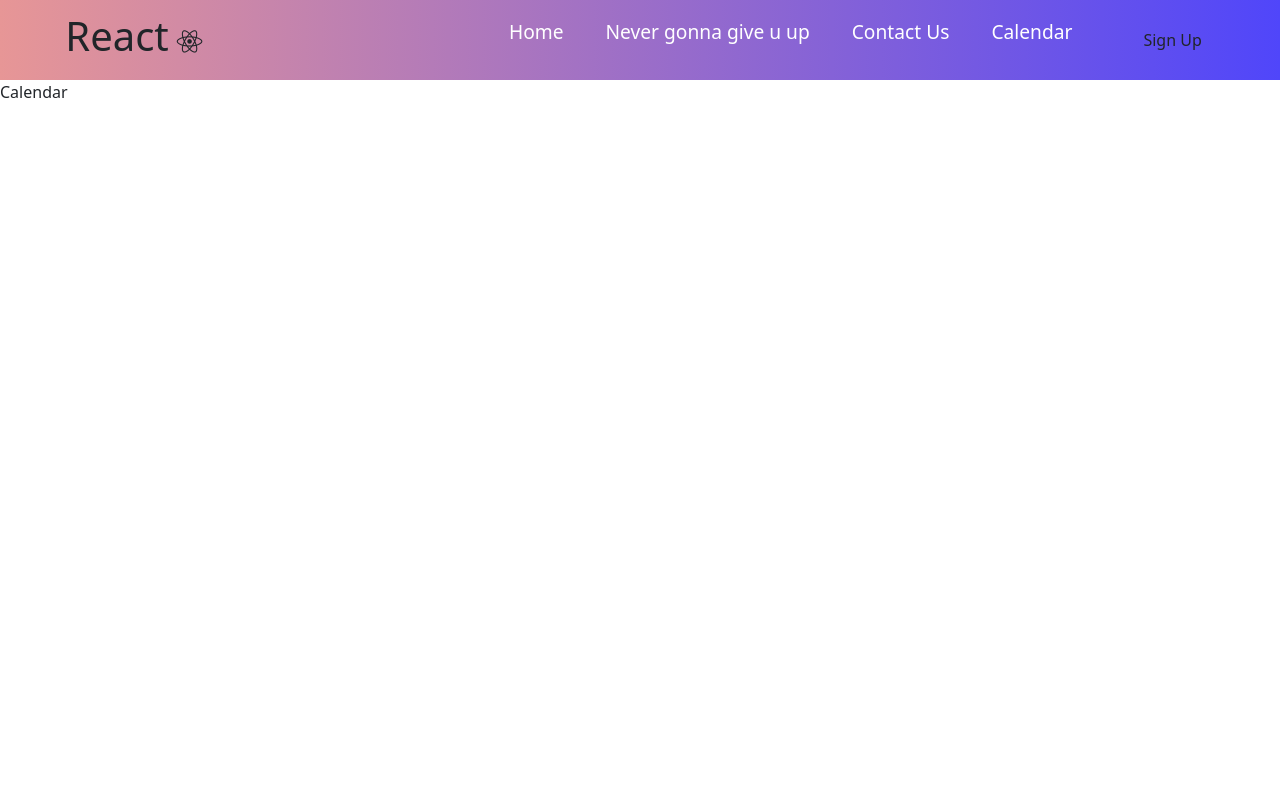
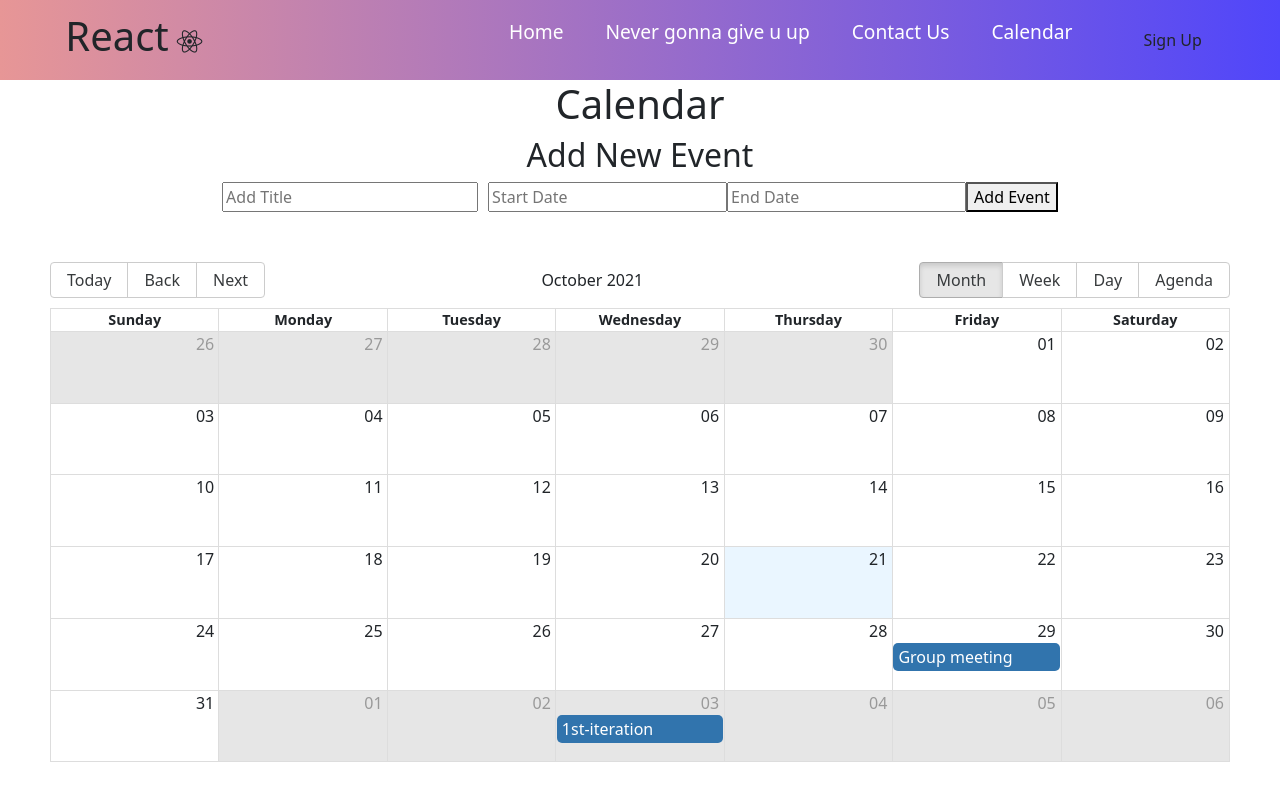
Before and after one commit to mitchellmui17/schedulemester, a React (Create React App) app: page /Calendar in a window 1280 px wide. Shown: the top 800 px of the page. Built offline with nearby package versions, Linux system fonts and the light colour scheme; no server answers.

Commit message:
draft-version

```diff
--- a/package.json
+++ b/package.json
@@ -7,9 +7,12 @@
     "@testing-library/react": "^11.2.7",
     "@testing-library/user-event": "^12.8.3",
     "bootstrap": "^5.1.3",
+    "date-fns": "^2.25.0",
     "firebase": "^8.1.1",
     "react": "^17.0.2",
+    "react-big-calendar": "^0.38.0",
     "react-bootstrap": "^1.6.4",
+    "react-datepicker": "^4.3.0",
     "react-dom": "^17.0.2",
     "react-icons": "^4.3.1",
     "react-router-dom": "^5.3.0",
--- a/src/App.js
+++ b/src/App.js
@@ -2,7 +2,7 @@
 import SignUp from './components/SignUp/SignUp.js';
 import ContactUs from './components/ContactUs/ContactUs';
 import Navbar from './components/NavBar/NavBar';
-import Calendar from './components/Calendar/Calendar';
+import Calendar from './components/Calendar/MyCalendar';
 import Login from './components/Login/Login'
 import React from "react"
 import { Container, NavItem } from 'react-bootstrap';
--- a/src/components/Calendar/Calendar.js
+++ /dev/null
@@ -1,24 +0,0 @@
-import React, {Component} from "react";
-
-
-
-class LandingPage extends Component{
-
-
-    render(){
-
-        return(
-            <div>
-            <div className ="welcome-template">
-                <div className = "welcome-comment">
-                    <span className ="welcome">Calendar</span><br></br>
-                </div>
-
-            </div>
-            {/* <Footer/> */}
-            </div>
-
-        )
-    }
-}
-export default LandingPage;
--- /dev/null
+++ b/src/components/Calendar/MyCalendar.css
@@ -0,0 +1,7 @@
+.MyCalendar {
+	text-align: center;
+}
+
+.App {
+	text-align: center;
+}
--- /dev/null
+++ b/src/components/Calendar/MyCalendar.js
@@ -0,0 +1,69 @@
+import format from "date-fns/format";
+import getDay from "date-fns/getDay";
+import parse from "date-fns/parse";
+import startOfWeek from "date-fns/startOfWeek";
+import React, { useState } from "react";
+import { Calendar, dateFnsLocalizer } from "react-big-calendar";
+import "react-big-calendar/lib/css/react-big-calendar.css";
+import DatePicker from "react-datepicker";
+import "react-datepicker/dist/react-datepicker.css";
+import "./MyCalendar.css";
+
+const locales = {
+    "en-US": require("date-fns/locale/en-US"),
+};
+const localizer = dateFnsLocalizer({
+    format,
+    parse,
+    startOfWeek,
+    getDay,
+    locales,
+});
+
+const events = [
+    {
+        title: "Group meeting",
+        allDay: true,
+        start: new Date(2021, 9, 29),
+        end: new Date(2021 ,9, 29),
+    },
+    {
+        title: "1st-iteration",
+        allDay: true,
+        start: new Date(2021, 10, 3),
+        end: new Date(2021 ,10, 3),
+    },
+    {
+        title: "2st-iteration",
+        allDay: true,
+        start: new Date(2021, 10, 17),
+        end: new Date(2021 ,10, 17),
+    },
+];
+
+function MyCalendar() {
+    const [newEvent, setNewEvent] = useState({ title: "", start: "", end: "" });
+    const [allEvents, setAllEvents] = useState(events);
+
+    function handleAddEvent() {
+        setAllEvents([...allEvents, newEvent]);
+    }
+
+    return (
+        <div className="App">
+            <h1>Calendar</h1>
+            <h2>Add New Event</h2>
+            <div>
+                <input type="text" placeholder="Add Title" style={{ width: "20%", marginRight: "10px" }} value={newEvent.title} onChange={(e) => setNewEvent({ ...newEvent, title: e.target.value })} />
+                <DatePicker placeholderText="Start Date" style={{ marginRight: "10px" }} selected={newEvent.start} onChange={(start) => setNewEvent({ ...newEvent, start })} />
+                <DatePicker placeholderText="End Date" selected={newEvent.end} onChange={(end) => setNewEvent({ ...newEvent, end })} />
+                <button stlye={{ marginTop: "10px" }} onClick={handleAddEvent}>
+                    Add Event
+                </button>
+            </div>
+            <Calendar localizer={localizer} events={allEvents} startAccessor="start" endAccessor="end" style={{ height: 500, margin: "50px" }} />
+        </div>
+    );
+}
+
+export default MyCalendar;
```
Also changed, not shown: src/components/Calendar/Calendar.css (deleted), 2 other files (tests, documents, lock files or other folders).
